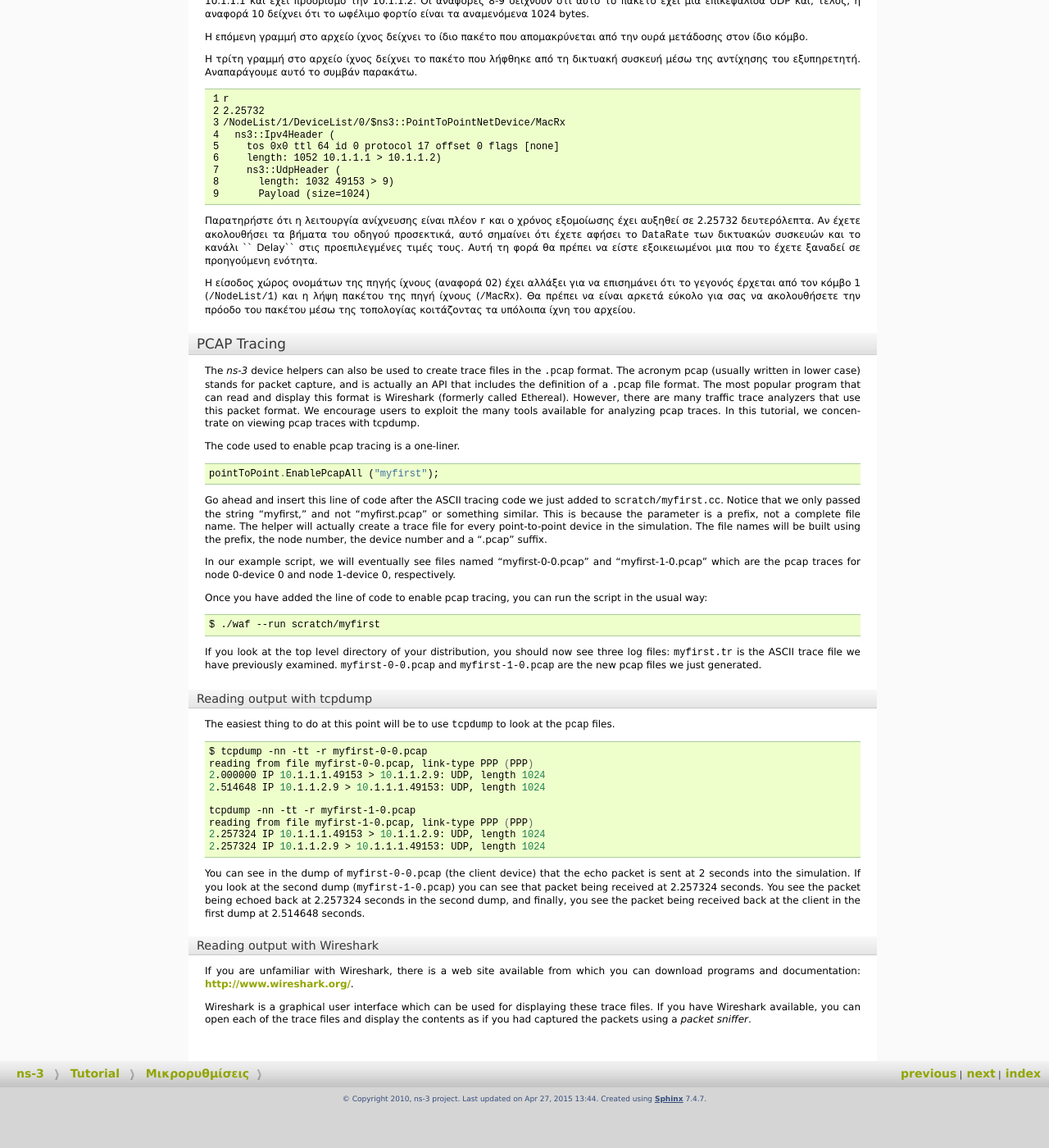
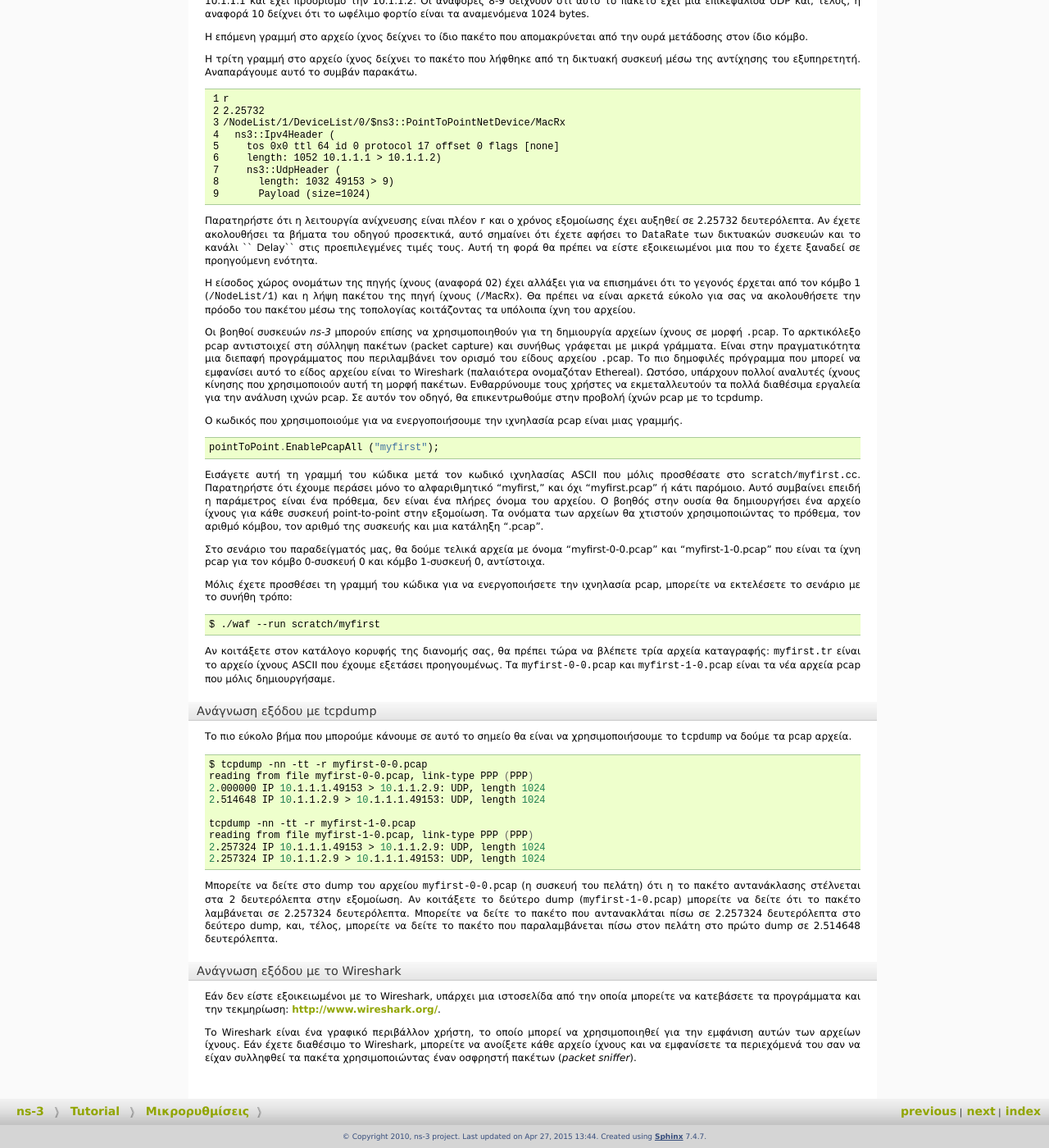
Before and after one commit to maupatras/ns3_teamB, a Sphinx documentation site: the page built from ns-3.22/doc/tutorial-gr/source/tweaking.rst, in a window 1280 px wide and 1400 px high, scrolled down 11084 px. Shown: the whole window at 82% size. Built offline with Sphinx 7.4.7, drawn with Linux system fonts in a browser that asks for light colours; formulas are drawn with MathJax 3; before the commit the page ends 12438 px from its top, so only the background shows below that; some of the changed text lies outside the part shown.

Commit message:
Translated "PCAP Tracing" section

```diff
--- a/ns-3.22/doc/tutorial-gr/source/tweaking.rst
+++ b/ns-3.22/doc/tutorial-gr/source/tweaking.rst
@@ -1533,51 +1533,89 @@ point-to-point. Σημειώστε ότι κάθε γραμμή στο αρχε
 της πηγή ίχνους (``/MacRx``). Θα πρέπει να είναι αρκετά εύκολο για σας να ακολουθήσετε
 την πρόοδο του πακέτου μέσω της τοπολογίας κοιτάζοντας τα υπόλοιπα ίχνη του αρχείου.
 
-PCAP Tracing
-++++++++++++
-The |ns3| device helpers can also be used to create trace files in the
-``.pcap`` format.  The acronym pcap (usually written in lower case) stands
-for packet capture, and is actually an API that includes the
-definition of a ``.pcap`` file format.  The most popular program that can
-read and display this format is Wireshark (formerly called Ethereal).
-However, there are many traffic trace analyzers that use this packet format.
-We encourage users to exploit the many tools available for analyzing pcap
-traces.  In this tutorial, we concentrate on viewing pcap traces with tcpdump.
-
-The code used to enable pcap tracing is a one-liner.
+..
+	PCAP Tracing
+	++++++++++++
+	The |ns3| device helpers can also be used to create trace files in the
+	``.pcap`` format.  The acronym pcap (usually written in lower case) stands
+	for packet capture, and is actually an API that includes the
+	definition of a ``.pcap`` file format.  The most popular program that can
+	read and display this format is Wireshark (formerly called Ethereal).
+	However, there are many traffic trace analyzers that use this packet format.
+	We encourage users to exploit the many tools available for analyzing pcap
+	traces.  In this tutorial, we concentrate on viewing pcap traces with tcpdump.
+
+	The code used to enable pcap tracing is a one-liner.
+Οι βοηθοί συσκευών |ns3| μπορούν επίσης να χρησιμοποιηθούν για τη δημιουργία
+αρχείων ίχνους σε μορφή ``.pcap``. Το αρκτικόλεξο pcap αντιστοιχεί στη σύλληψη
+πακέτων (packet capture) και συνήθως γράφεται με μικρά γράμματα. Είναι στην
+πραγματικότητα μια διεπαφή προγράμματος που περιλαμβάνει τον ορισμό του είδους
+αρχείου ``.pcap``. Το πιο δημοφιλές πρόγραμμα που μπορεί να εμφανίσει αυτό το είδος
+αρχείου είναι το Wireshark (παλαιότερα ονομαζόταν Ethereal). Ωστόσο, υπάρχουν πολλοί
+αναλυτές ίχνους κίνησης που χρησιμοποιούν αυτή τη μορφή πακέτων. Ενθαρρύνουμε τους
+χρήστες να εκμεταλλευτούν τα πολλά διαθέσιμα εργαλεία για την ανάλυση ιχνών pcap.
+Σε αυτόν τον οδηγό, θα επικεντρωθούμε στην προβολή ίχνών pcap με το tcpdump.
+
+Ο κωδικός που χρησιμοποιούμε για να ενεργοποιήσουμε την ιχνηλασία pcap είναι
+μιας γραμμής.
 
 ::
 
   pointToPoint.EnablePcapAll ("myfirst");
 
-Go ahead and insert this line of code after the ASCII tracing code we just
-added to ``scratch/myfirst.cc``.  Notice that we only passed the string
-"myfirst," and not "myfirst.pcap" or something similar.  This is because the
-parameter is a prefix, not a complete file name.  The helper will actually
-create a trace file for every point-to-point device in the simulation.  The
-file names will be built using the prefix, the node number, the device number
-and a ".pcap" suffix.
-
-In our example script, we will eventually see files named "myfirst-0-0.pcap"
-and "myfirst-1-0.pcap" which are the pcap traces for node 0-device 0 and
-node 1-device 0, respectively.
-
-Once you have added the line of code to enable pcap tracing, you can run the
-script in the usual way:
+..
+	Go ahead and insert this line of code after the ASCII tracing code we just
+	added to ``scratch/myfirst.cc``.  Notice that we only passed the string
+	"myfirst," and not "myfirst.pcap" or something similar.  This is because the
+	parameter is a prefix, not a complete file name.  The helper will actually
+	create a trace file for every point-to-point device in the simulation.  The
+	file names will be built using the prefix, the node number, the device number
+	and a ".pcap" suffix.
+
+	In our example script, we will eventually see files named "myfirst-0-0.pcap"
+	and "myfirst-1-0.pcap" which are the pcap traces for node 0-device 0 and
+	node 1-device 0, respectively.
+
+	Once you have added the line of code to enable pcap tracing, you can run the
+	script in the usual way:
+Εισάγετε αυτή τη γραμμή του κώδικα μετά τον κωδικό ιχνηλασίας ASCII που μόλις
+προσθέσατε στο ``scratch/myfirst.cc``. Παρατηρήστε ότι έχουμε περάσει μόνο το
+αλφαριθμητικό "myfirst," και όχι "myfirst.pcap" ή κάτι παρόμοιο. Αυτό συμβαίνει
+επειδή η παράμετρος είναι ένα πρόθεμα, δεν είναι ένα πλήρες όνομα του αρχείου.
+Ο βοηθός στην ουσία θα δημιουργήσει ένα αρχείο ίχνους για κάθε συσκευή point-to-point
+στην εξομοίωση. Τα ονόματα των αρχείων θα χτιστούν χρησιμοποιώντας το πρόθεμα,
+τον αριθμό κόμβου, τον αριθμό της συσκευής και μια κατάληξη ".pcap".
+
+Στο σενάριο του παραδείγματός μας, θα δούμε τελικά αρχεία με όνομα "myfirst-0-0.pcap"
+και "myfirst-1-0.pcap" που είναι τα ίχνη pcap για τον κόμβο 0-συσκευή 0 και
+κόμβο 1-συσκευή 0, αντίστοιχα.
+
+Μόλις έχετε προσθέσει τη γραμμή του κώδικα για να ενεργοποιήσετε την ιχνηλασία
+pcap, μπορείτε να εκτελέσετε το σενάριο με το συνήθη τρόπο:
 
 .. sourcecode:: bash
 
   $ ./waf --run scratch/myfirst
 
-If you look at the top level directory of your distribution, you should now
-see three log files:  ``myfirst.tr`` is the ASCII trace file we have
-previously examined.  ``myfirst-0-0.pcap`` and ``myfirst-1-0.pcap``
-are the new pcap files we just generated.
-
-Reading output with tcpdump
-~~~~~~~~~~~~~~~~~~~~~~~~~~~
-The easiest thing to do at this point will be to use ``tcpdump`` to look
-at the ``pcap`` files.
+..
+	If you look at the top level directory of your distribution, you should now
+	see three log files:  ``myfirst.tr`` is the ASCII trace file we have
+	previously examined.  ``myfirst-0-0.pcap`` and ``myfirst-1-0.pcap``
+	are the new pcap files we just generated.
+
+	Reading output with tcpdump
+	~~~~~~~~~~~~~~~~~~~~~~~~~~~
+	The easiest thing to do at this point will be to use ``tcpdump`` to look
+	at the ``pcap`` files.
+Αν κοιτάξετε στον κατάλογο κορυφής της διανομής σας, θα πρέπει τώρα να βλέπετε
+τρία αρχεία καταγραφής: ``myfirst.tr`` είναι το αρχείο ίχνους ASCII που έχουμε
+εξετάσει προηγουμένως. Τα ``myfirst-0-0.pcap`` και ``myfirst-1-0.pcap`` είναι τα
+νέα αρχεία pcap που μόλις δημιουργήσαμε.
+
+Ανάγνωση εξόδου με tcpdump
+~~~~~~~~~~~~~~~~~~~~~~~~~~
+Το πιο εύκολο βήμα που μπορούμε κάνουμε σε αυτό το σημείο θα είναι να χρησιμοποιήσουμε
+το ``tcpdump`` να δούμε τα ``pcap`` αρχεία.
 
 .. sourcecode:: bash
 
@@ -1591,19 +1629,36 @@ at the ``pcap`` files.
   2.257324 IP 10.1.1.1.49153 > 10.1.1.2.9: UDP, length 1024
   2.257324 IP 10.1.1.2.9 > 10.1.1.1.49153: UDP, length 1024
 
-You can see in the dump of ``myfirst-0-0.pcap`` (the client device) that the
-echo packet is sent at 2 seconds into the simulation.  If you look at the
-second dump (``myfirst-1-0.pcap``) you can see that packet being received
-at 2.257324 seconds.  You see the packet being echoed back at 2.257324 seconds
-in the second dump, and finally, you see the packet being received back at
-the client in the first dump at 2.514648 seconds.
-
-Reading output with Wireshark
+..
+	You can see in the dump of ``myfirst-0-0.pcap`` (the client device) that the
+	echo packet is sent at 2 seconds into the simulation.  If you look at the
+	second dump (``myfirst-1-0.pcap``) you can see that packet being received
+	at 2.257324 seconds.  You see the packet being echoed back at 2.257324 seconds
+	in the second dump, and finally, you see the packet being received back at
+	the client in the first dump at 2.514648 seconds.
+
+	Reading output with Wireshark
+	~~~~~~~~~~~~~~~~~~~~~~~~~~~~~
+	If you are unfamiliar with Wireshark, there is a web site available from which
+	you can download programs and documentation:  http://www.wireshark.org/.
+
+	Wireshark is a graphical user interface which can be used for displaying these
+	trace files.  If you have Wireshark available, you can open each of the trace
+	files and display the contents as if you had captured the packets using a
+	*packet sniffer*.
+Μπορείτε να δείτε στο dump του αρχείου ``myfirst-0-0.pcap`` (η συσκευή του πελάτη)
+ότι η το πακέτο αντανάκλασης στέλνεται στα 2 δευτερόλεπτα στην εξομοίωση. Αν κοιτάξετε
+το δεύτερο dump (``myfirst-1-0.pcap``) μπορείτε να δείτε ότι το πακέτο λαμβάνεται
+σε 2.257324 δευτερόλεπτα. Μπορείτε να δείτε το πακέτο που αντανακλάται πίσω σε 2.257324
+δευτερόλεπτα στο δεύτερο dump, και, τέλος, μπορείτε να δείτε το πακέτο που παραλαμβάνεται
+πίσω στον πελάτη στο πρώτο dump σε 2.514648 δευτερόλεπτα.
+
+Ανάγνωση εξόδου με το Wireshark
 ~~~~~~~~~~~~~~~~~~~~~~~~~~~~~
-If you are unfamiliar with Wireshark, there is a web site available from which
-you can download programs and documentation:  http://www.wireshark.org/.
-
-Wireshark is a graphical user interface which can be used for displaying these
-trace files.  If you have Wireshark available, you can open each of the trace
-files and display the contents as if you had captured the packets using a
-*packet sniffer*.
+Εάν δεν είστε εξοικειωμένοι με το Wireshark, υπάρχει μια ιστοσελίδα από την οποία
+μπορείτε να κατεβάσετε τα προγράμματα και την τεκμηρίωση: http://www.wireshark.org/.
+
+Το Wireshark είναι ένα γραφικό περιβάλλον χρήστη, το οποίο μπορεί να χρησιμοποιηθεί
+για την εμφάνιση αυτών των αρχείων ίχνους. Εάν έχετε διαθέσιμο το Wireshark, μπορείτε
+να ανοίξετε κάθε αρχείο ίχνους και να εμφανίσετε τα περιεχόμενά του σαν να είχαν συλληφθεί
+τα πακέτα χρησιμοποιώντας έναν οσφρηστή πακέτων (*packet sniffer*).
```
